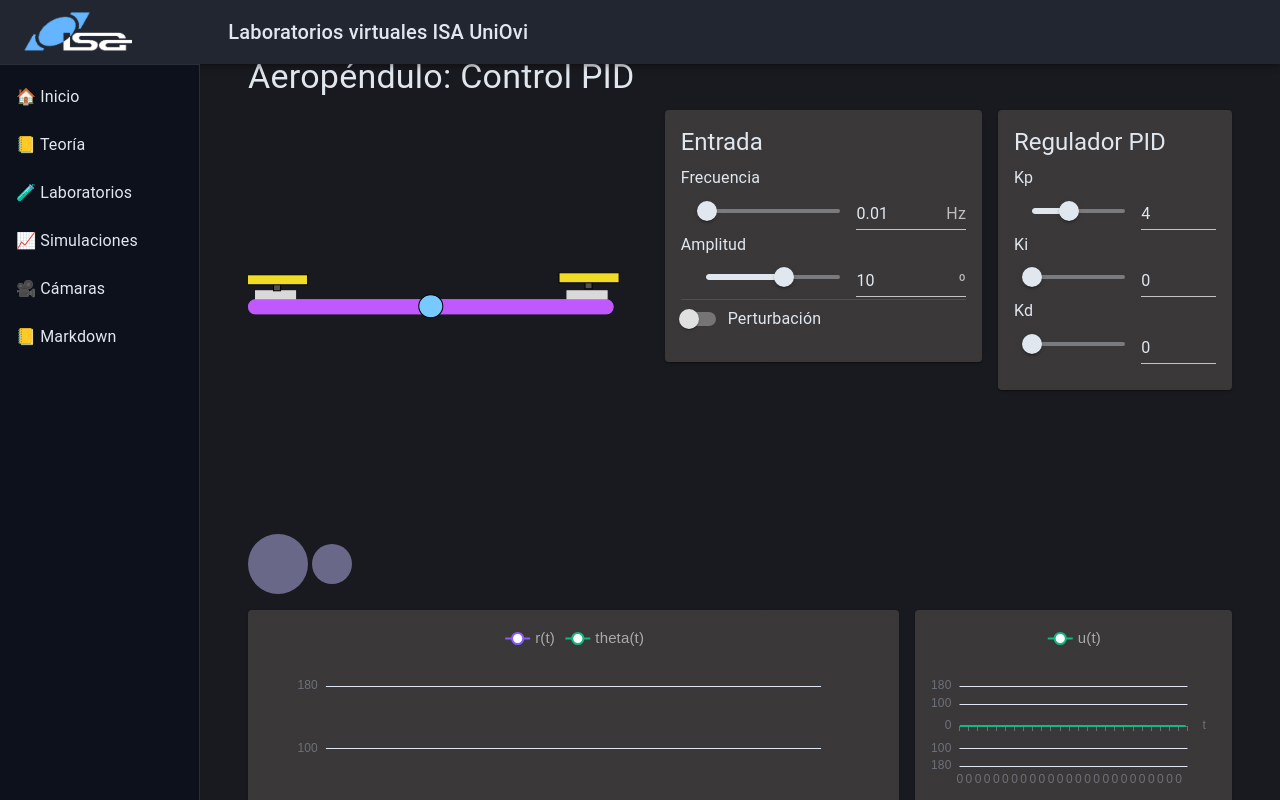
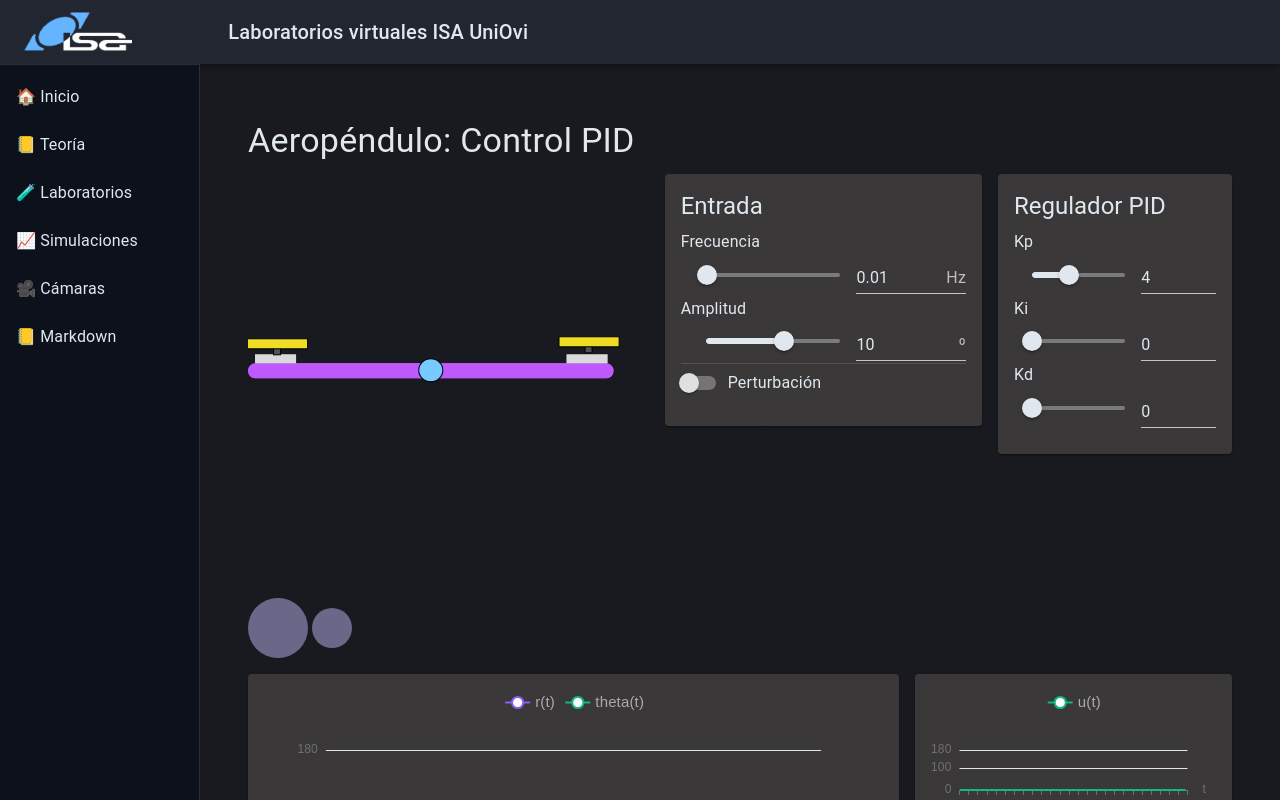
Before and after one commit to VirtyRemLab/virtyremlab-web-react-fronted, a React (Vite) app: page /simulaciones in a window 1280 px wide. Shown: the top 800 px of the page. Built offline with nearby package versions, Linux system fonts and the light colour scheme; some icons are missing.

Commit message:
espacio en la barra en la simulación del aeropendulo

```diff
--- a/src/pages/Simulaciones.jsx
+++ b/src/pages/Simulaciones.jsx
@@ -215,7 +215,7 @@
 
   return (
       <Container maxWidth="lg">
-
+         <Toolbar />
         <Box sx={{ my: 4 }}>
             <Typography variant="h4" gutterBottom>
               Aeropéndulo: Control PID
```
